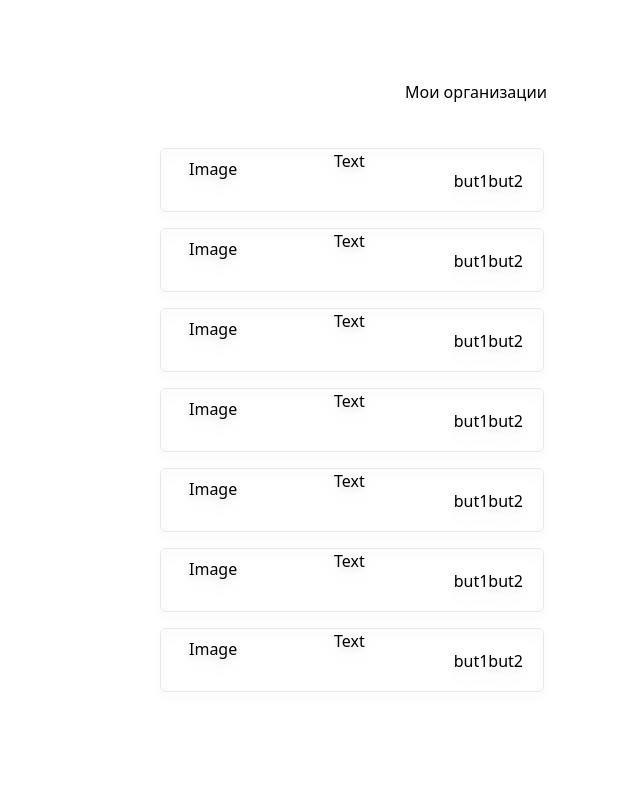
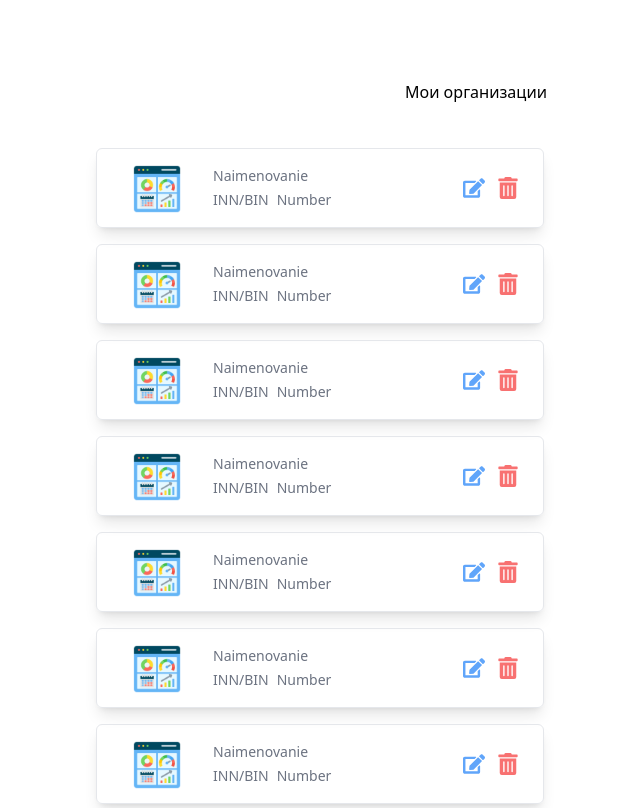
Before and after one commit to Stepan72/MyBuh_test_task, a Next.js app: page / in a window 1280 px wide. Shown: the whole page, without its empty margins (164-804 px from the left). Built offline with nearby package versions, Linux system fonts and the light colour scheme.

Commit message:
home verst v0.02

```diff
--- a/app/page.js
+++ b/app/page.js
@@ -7,7 +7,7 @@ export default function Home() {
       <header className="m-10 mt-20">
         <h1 className="text-center">Мои организации</h1>
       </header>
-      <div id="container" className="mx-80 flex flex-wrap gap-2">
+      <div id="container" className="mx-64 flex flex-wrap gap-2">
         {data.map((el) => {
           return <FirmCard />;
         })}
--- a/components/FirmCard.jsx
+++ b/components/FirmCard.jsx
@@ -1,13 +1,32 @@
+"use client";
 import React from "react";
+import { FaEdit, FaTrashAlt } from "react-icons/fa";
+import { MdEditDocument } from "react-icons/md";
 
 function FirmCard() {
   return (
-    <div className="w-96 h-16 m-1 flex flex-row justify-between border drop-shadow-lg rounded-md">
-      <div className="ml-5 w-16 p-2">Image</div>
-      <div>Text</div>
-      <div className="mr-5 py-5 flex flex-row">
-        <p>but1</p>
-        <p>but2</p>
+    <div
+      className="h-20 m-1 flex flex-row justify-between border shadow-lg rounded-md hover:border-blue-500"
+      style={{ width: "28rem" }}
+    >
+      <div className="flex flex-row">
+        <div className="ml-5 w-20 p-2">
+          <img className="p-2" src="/icon.png" alt="firm-image" />
+        </div>
+        <div className="ml-4 w-56 my-3 gap-1 flex flex-col justify-center">
+          <div>
+            <p className="text-sm text-gray-500">Naimenovanie</p>
+          </div>
+          <div className="flex flex-row gap-2">
+            <p className="text-sm text-gray-500">INN/BIN</p>
+            <p className="text-sm text-gray-500">Number</p>
+          </div>
+        </div>
+      </div>
+      <div className="mr-6 py-5 flex flex-row gap-3 items-center">
+        <FaEdit size={22} className="text-blue-400" />
+
+        <FaTrashAlt size={22} className="text-red-400" />
       </div>
     </div>
   );
--- a/package.json
+++ b/package.json
@@ -14,6 +14,7 @@
     "postcss": "8.4.24",
     "react": "18.2.0",
     "react-dom": "18.2.0",
+    "react-icons": "^4.9.0",
     "tailwindcss": "3.3.2"
   }
 }
```
Also changed, not shown: 1 other file (tests, documents, lock files or other folders).
